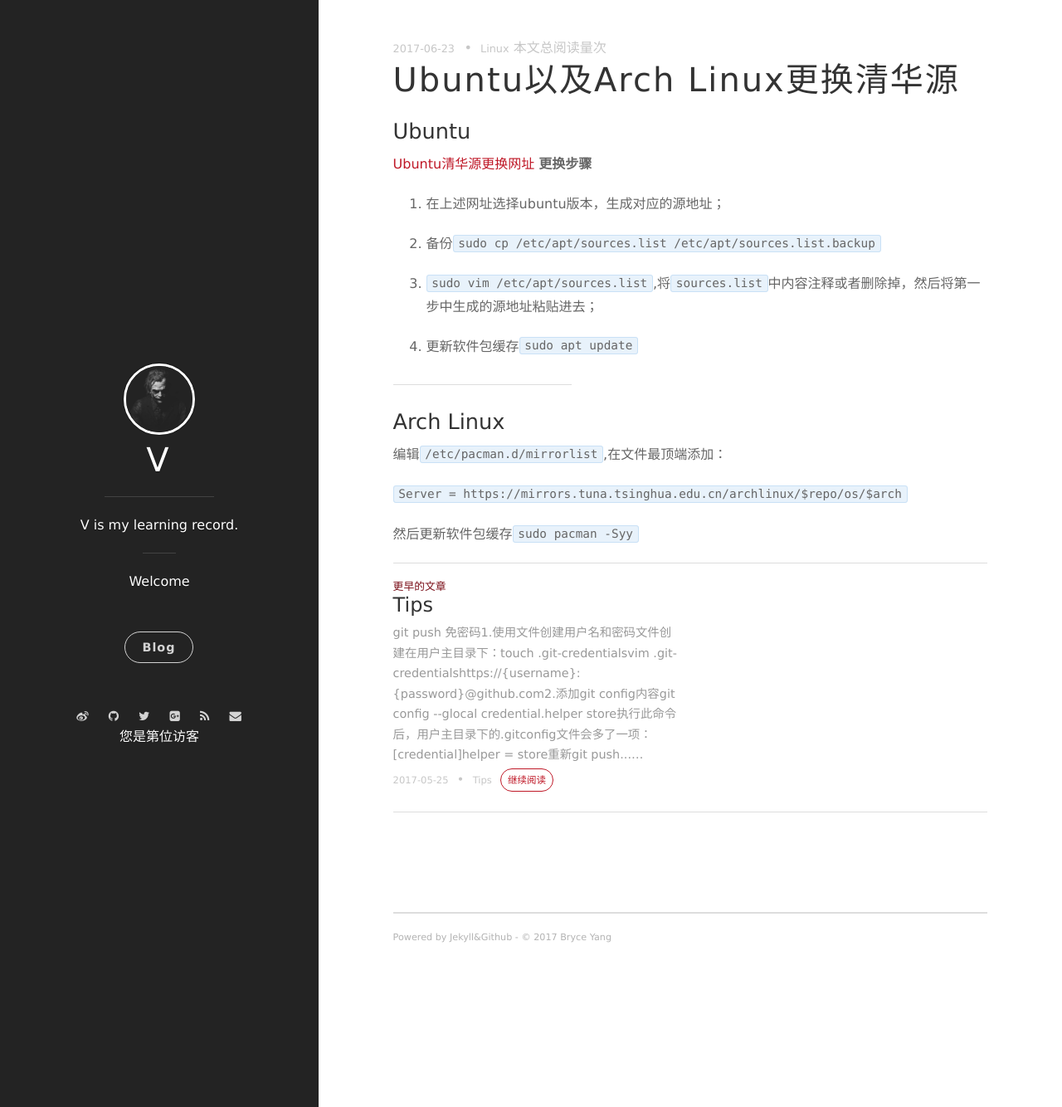
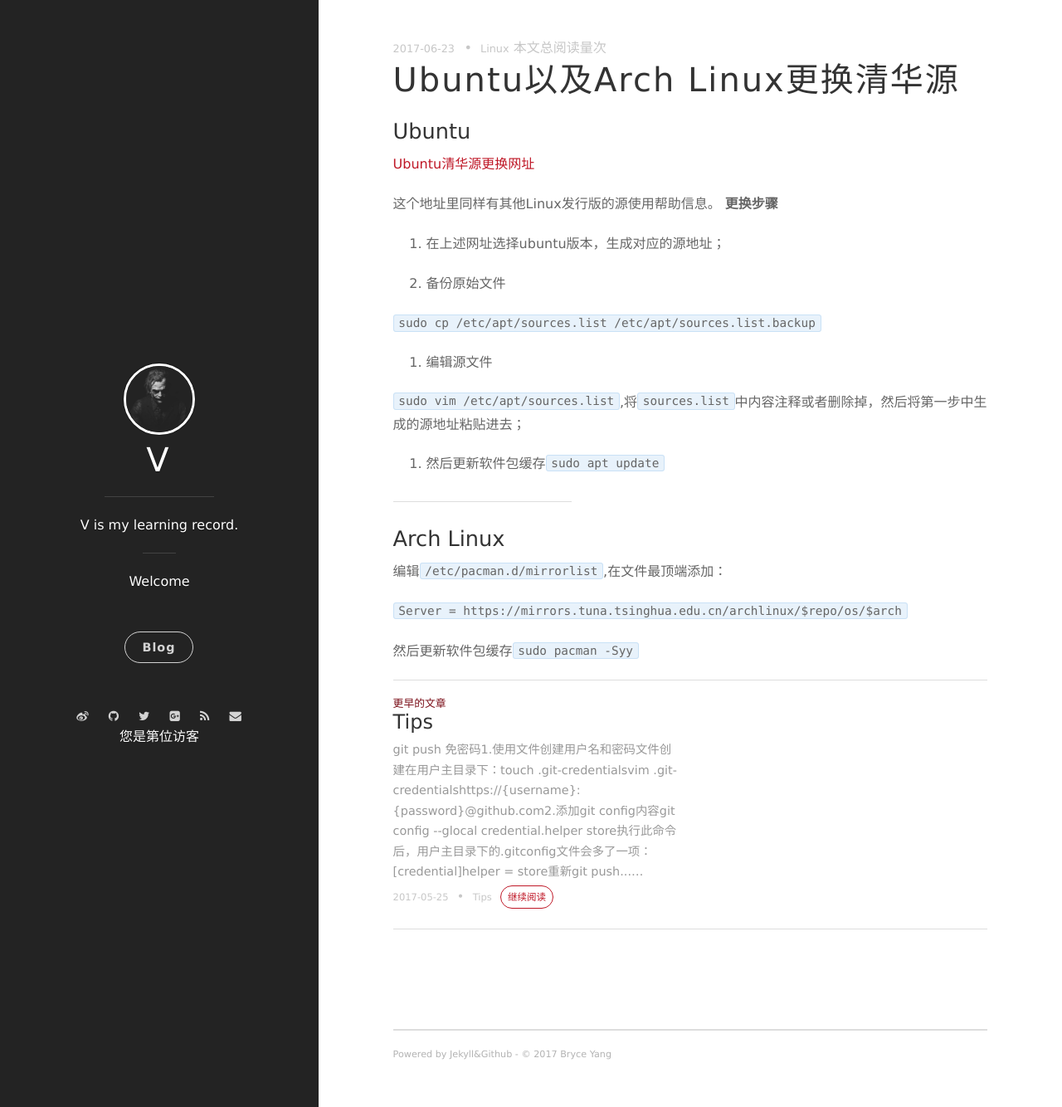
Before and after one commit to mrcwl/bryceyang.github.io, a Jekyll site: the page built from _posts/2017-06-23-ubuntu换源以及Arch-linux更换清华源.markdown, in a window 1280 px wide and 1334 px high. Shown: the whole window at 83% size. Built offline with Jekyll 4.4.1, drawn with Linux system fonts in a browser that asks for light colours; nearby versions of some CDN libraries; comment, search, counter and statistics services are not loaded.

Commit message:
Rectified

```diff
--- a/_posts/2017-06-23-ubuntu换源以及Arch-linux更换清华源.markdown
+++ b/_posts/2017-06-23-ubuntu换源以及Arch-linux更换清华源.markdown
@@ -7,16 +7,23 @@ tag: Linux
 ---
 
 ### Ubuntu
+
 [Ubuntu清华源更换网址](https://mirror.tuna.tsinghua.edu.cn/help/ubuntu/)
+
+这个地址里同样有其他Linux发行版的源使用帮助信息。
 **更换步骤**
 
 1. 在上述网址选择ubuntu版本，生成对应的源地址；
 
-2. 备份`sudo cp /etc/apt/sources.list /etc/apt/sources.list.backup`
+2. 备份原始文件
 
-3. `sudo vim /etc/apt/sources.list`,将`sources.list`中内容注释或者删除掉，然后将第一步中生成的源地址粘贴进去；
+`sudo cp /etc/apt/sources.list /etc/apt/sources.list.backup`
 
-4. 更新软件包缓存`sudo apt update`
+3. 编辑源文件
+
+`sudo vim /etc/apt/sources.list`,将`sources.list`中内容注释或者删除掉，然后将第一步中生成的源地址粘贴进去；
+
+4. 然后更新软件包缓存`sudo apt update`
 
 ---
 
```
